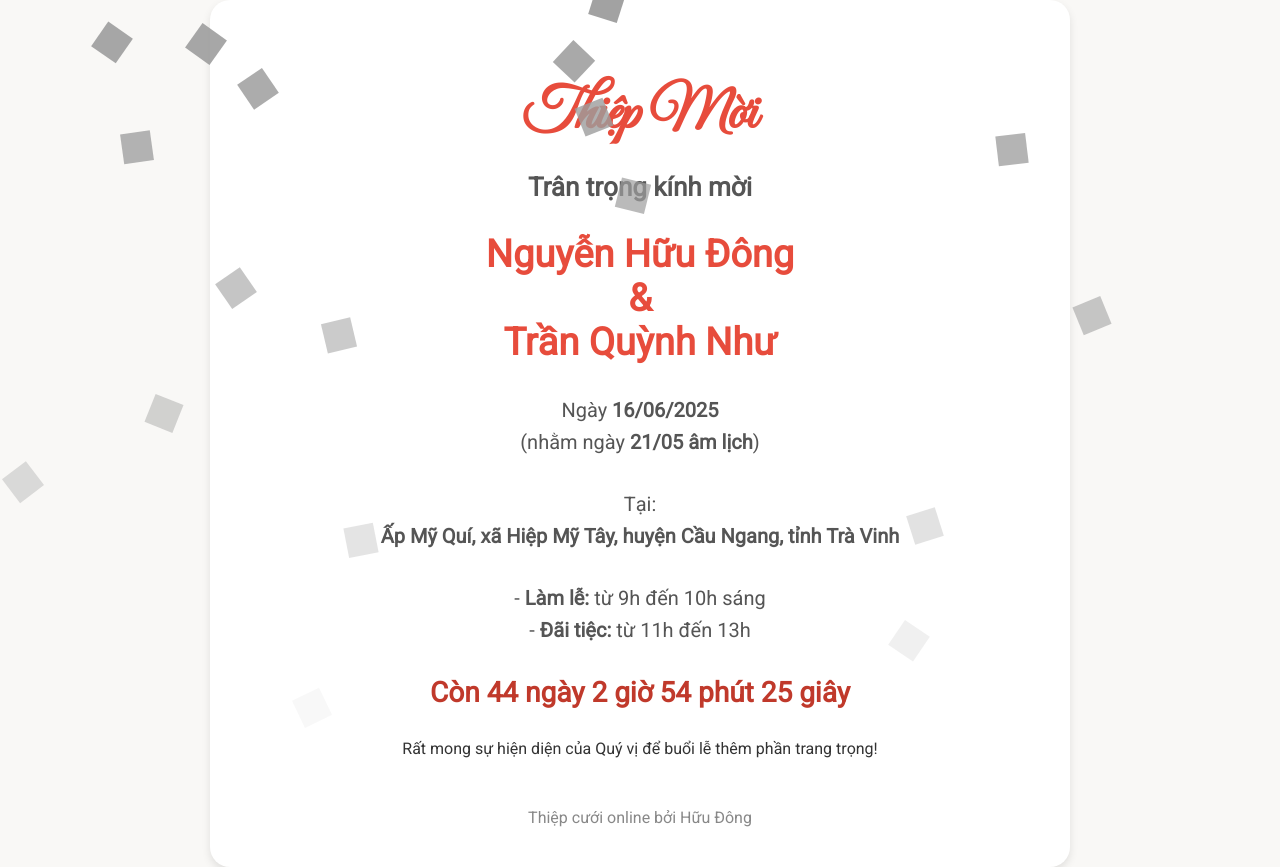
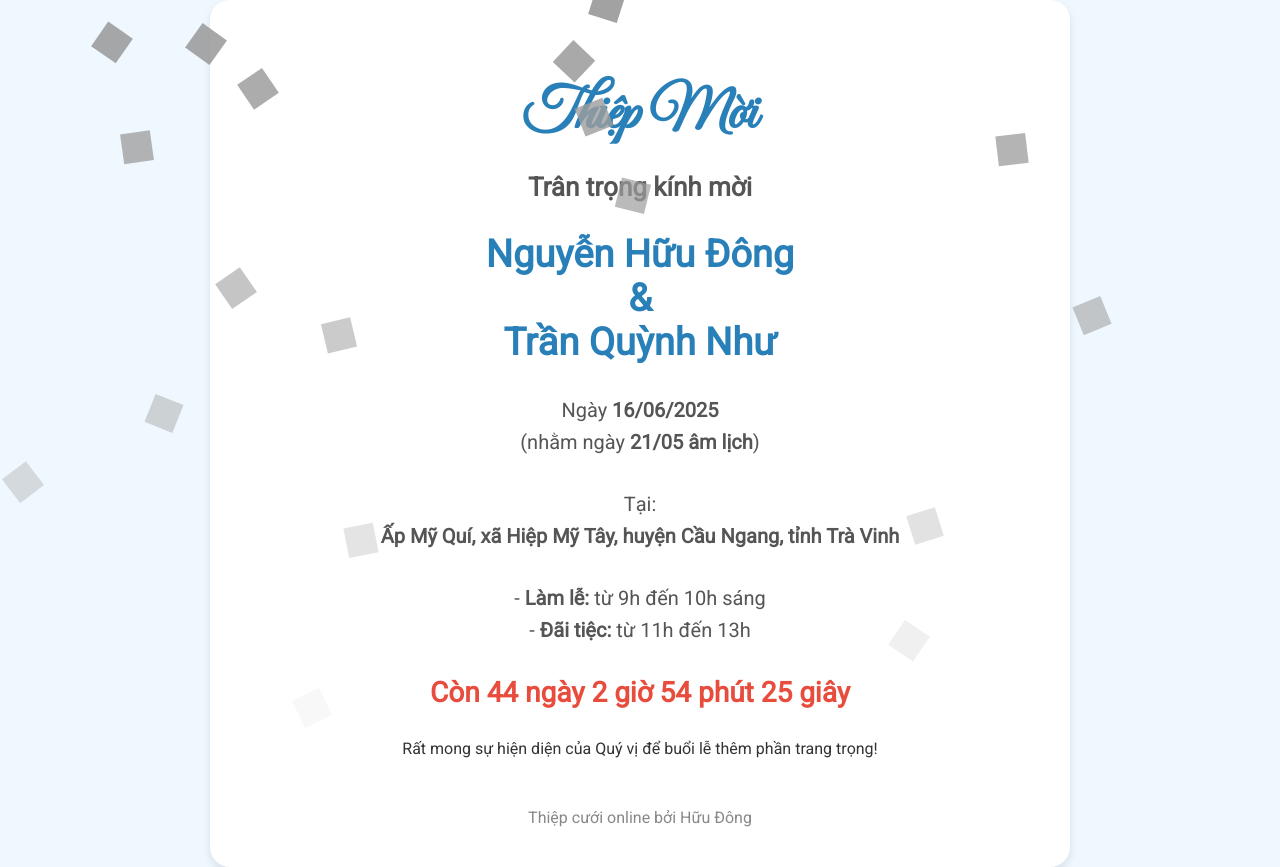
Before and after one commit to huudong2k4/wedding-invite-huudong, a plain HTML site: page index.html in a window 1280 px wide. Drawn offline with Linux system fonts and the light colour scheme; grey boxes are pictures that could not be loaded.

Commit message:
Update index.html

```diff
--- a/index.html
+++ b/index.html
@@ -10,7 +10,7 @@
       margin: 0;
       padding: 0;
       font-family: 'Roboto', sans-serif;
-      background: #f9f8f6;
+      background: #f0f8ff; /* Màu nền xanh dương nhạt */
       color: #333;
       overflow-x: hidden;
     }
@@ -26,7 +26,7 @@
     h1 {
       font-family: 'Great Vibes', cursive;
       font-size: 58px;
-      color: #e74c3c;
+      color: #2980b9; /* Xanh dương */
       margin-bottom: 20px;
     }
     h2 {
@@ -37,7 +37,7 @@
     .names {
       font-size: 32px;
       font-weight: bold;
-      color: #2c3e50;
+      color: #2980b9;
       margin: 20px 0;
     }
     .section {
@@ -57,7 +57,7 @@
     .countdown {
       font-size: 24px;
       font-weight: bold;
-      color: #d35400;
+      color: #e74c3c; /* Màu cam */
       margin: 20px 0;
     }
     .footer {
@@ -88,7 +88,7 @@
     }
     /* Tạo hiệu ứng hover */
     .section:hover {
-      background-color: #f0f0f0;
+      background-color: #f0f8ff;
       transition: background-color 0.3s;
       border-radius: 8px;
     }
@@ -99,12 +99,12 @@
       border-radius: 20px;
     }
     .names {
-      color: #e74c3c;
+      color: #2980b9;
       font-size: 38px;
       margin: 30px 0;
     }
     .countdown {
-      color: #c0392b;
+      color: #e74c3c;
       font-size: 28px;
       font-weight: bold;
       margin: 30px 0;
```
